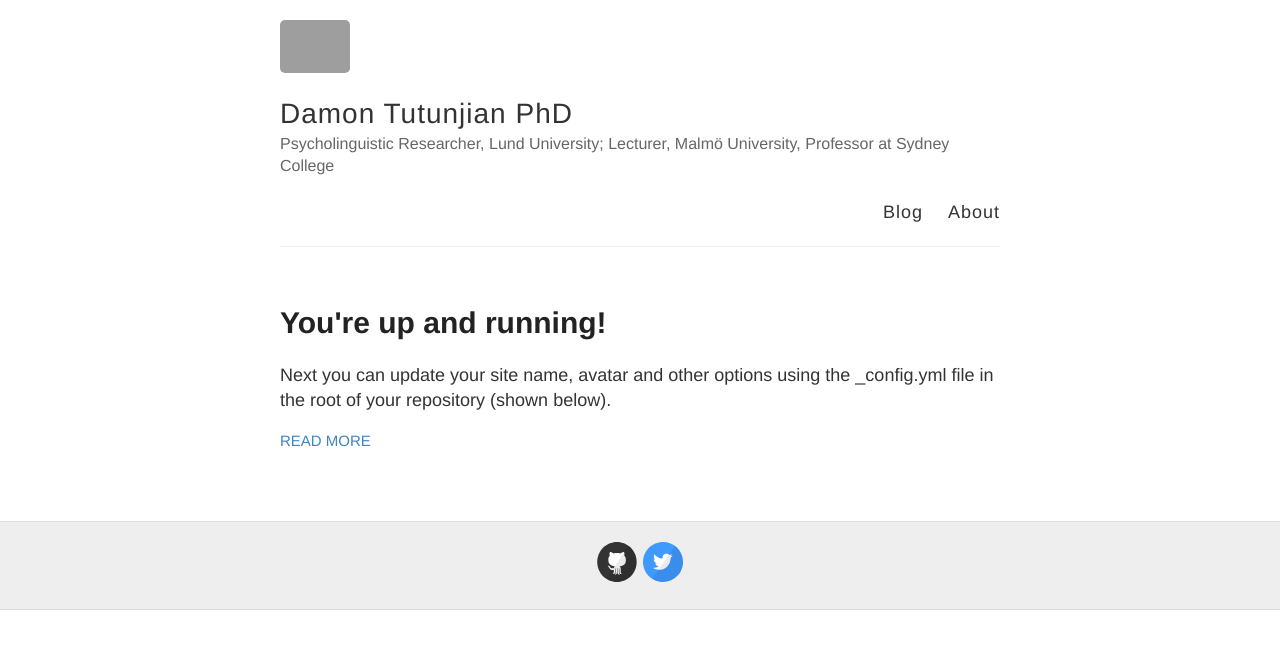
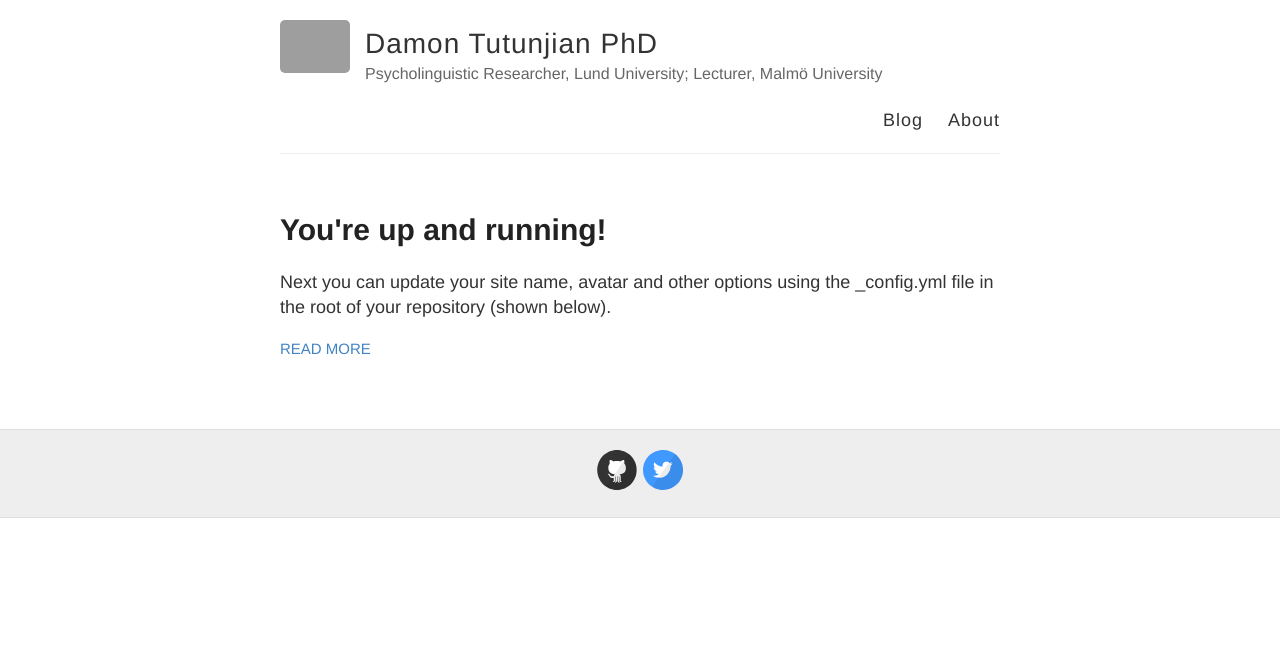
Before and after one commit to snkyflt/snkyflt.github.io, a Jekyll site: the page built from index.html, in a window 1280 px wide. Shown: the top 649 px of the page. Built offline with Jekyll 4.4.1, drawn with Linux system fonts in a browser that asks for light colours; grey boxes are pictures that could not be loaded.

Commit message:
corrections

```diff
--- a/_config.yml
+++ b/_config.yml
@@ -6,7 +6,7 @@
 name: Damon Tutunjian PhD
 
 # Short bio or description (displayed in the header)
-description: Psycholinguistic Researcher, Lund University; Lecturer, Malmö University, Professor at Sydney College
+description: Psycholinguistic Researcher, Lund University; Lecturer, Malmö University
 
 # URL of your avatar or profile pic (you could use your GitHub profile pic)
 avatar: https://raw.githubusercontent.com/barryclark/jekyll-now/master/images/jekyll-logo.png
```
